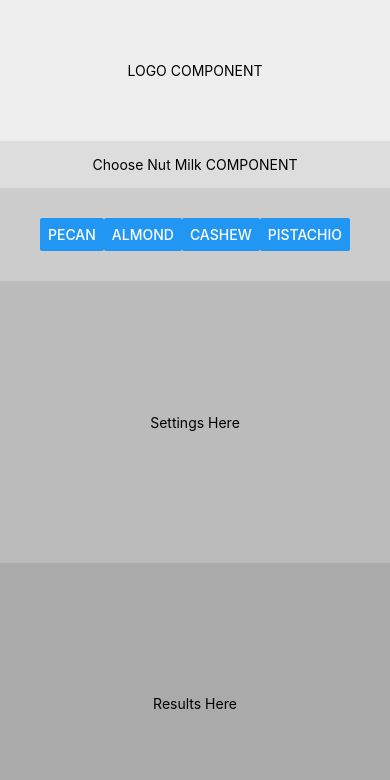
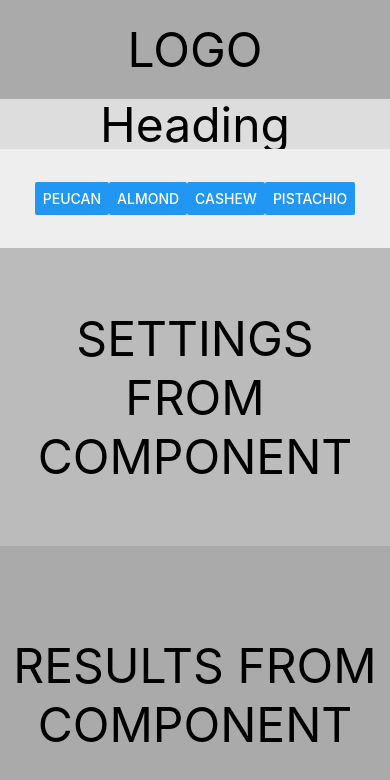
Before and after one commit to stoogs/NotMilk-RN, a React Native app: screen / in a window 390 px wide. Shown: the top 780 px of the page. Built offline with nearby package versions, Linux system fonts and the light colour scheme.

Commit message:
EVERY Section Has a Component - But all are aside each other

```diff
--- a/App.js
+++ b/App.js
@@ -1,48 +1,31 @@
 import React from 'react';
 import { Button, StyleSheet, Text, View } from 'react-native';
-import Logo from './Components/Logo';
-import Heading from './Components/Heading';
+import Logo from './Containers/Logo';
+import Heading from './Containers/Heading';
+import Choices from './Containers/Choices';
+import Settings from './Containers/Settings';
+import Results from './Containers/Results';
 
 export default class App extends React.Component {
-constructor() {
-  super();
-  this.state = {
-    nutChoice: 'Choose Nut',
-  };
-}
-
   render() {
     return (
+
       <View style={styles.container}>
-
         <View style={styles.logo}>
           <Logo />
         </View>
-
         <View style={styles.heading}>
-          <Heading title={this.state.nutChoice} />
+          <Heading />
         </View>
-
-        <View style={styles.nutchoice}>
-          <Button
-            title="Pecan"
-            onPress={() => this.setState({ nutChoice: 'Pecan'})}
-          />
-          <Button
-            title="Almond"
-            onPress={() => this.setState({ nutChoice: 'Almond'})}
-          />
-          <Button
-            title="Cashew"
-            onPress={() => this.setState({ nutChoice: 'Cashew'})}
-          />
-          <Button
-            title="Pistachio"
-            onPress={() => this.setState({ nutChoice: 'Pistachio'})}
-          />
+        <View style={styles.choices}>
+          <Choices />
         </View>
-        <View style={styles.settings}><Text>Settings Here</Text></View>
-        <View style={styles.results}><Text>Results Here</Text></View>
+        <View style={styles.settings}>
+          <Settings />
+        </View>
+        <View style={styles.results}>
+          <Results />
+        </View>
       </View>
     );
   }
@@ -56,7 +39,7 @@ const styles = StyleSheet.create({
     justifyContent: 'center',
   },
   logo: {
-    flex: 3,
+    flex: 2,
     backgroundColor: '#eee',
     width: '100%',
     alignItems: 'center',
@@ -69,9 +52,8 @@ const styles = StyleSheet.create({
     alignItems: 'center',
     justifyContent: 'center',
   },
-  nutchoice: {
+  choices: {
     flex: 2,
-    flexDirection: 'row',
     backgroundColor: '#ccc',
     width: '100%',
     alignItems: 'center',
--- a/Components/Heading.js
+++ /dev/null
@@ -1,8 +0,0 @@
-import React from 'react';
-import { Button, StyleSheet, Text, View } from 'react-native';
-
-const heading = (props) => {
-    return <Text>{props.title} Milk COMPONENT</Text>
-}
-
-export default heading;
--- a/Components/Logo.js
+++ /dev/null
@@ -1,22 +0,0 @@
-import React from 'react';
-import { StyleSheet, View,Text } from 'react-native';
-
-export default class Logo extends React.Component {
-  render() {
-    return (
-      <View>
-        <Text>LOGO COMPONENT</Text>
-      </View>
-    );
-  }
-}
-
-const styles = StyleSheet.create({
-    container: {
-      flex: 1,
-      backgroundColor: '#fbfbf2',
-      alignItems: 'center',
-      justifyContent: 'center',
-      fontSize: 64,
-    },
-});
--- a/Containers/Choices.js
+++ b/Containers/Choices.js
@@ -1,5 +1,7 @@
 import React from 'react';
 import { StyleSheet, View, Text, Button } from 'react-native';
+
+import Heading from './Heading';
 
 export default class Choices extends React.Component {
   constructor() {
@@ -12,8 +14,9 @@ export default class Choices extends React.Component {
     return (
 
       <View style={styles.container}>
+
         <Button
-          title="Pecan"
+            title="Peucan"
             onPress={() => this.setState({ nutChoice: 'Pecan' + ' Milk'})}
           />
           <Button
@@ -29,6 +32,7 @@ export default class Choices extends React.Component {
             onPress={() => this.setState({ nutChoice: 'Pistachio' + ' Milk'})}
           />
         </View>
+
     );
   }
 }
@@ -37,28 +41,10 @@ const styles = StyleSheet.create({
   container: {
     flex: 1,
     flexDirection: 'row',
-    backgroundColor: '#ccc',
+    backgroundColor: '#eee',
     width: '100%',
     alignItems: 'center',
     justifyContent: 'center',
     },
+
   });
-
-
-
-// <Button
-//           title="Pecan"
-//           onPress={() => this.setState({ nutChoice: 'Pecan' + ' Milk'})}
-//         />
-//         <Button
-//           title="Almond"
-//           onPress={() => this.setState({ nutChoice: 'Almond' + ' Milk'})}
-//         />
-//          <Button
-//           title="Cashew"
-//           onPress={() => this.setState({ nutChoice: 'Cashew' + ' Milk'})}
-//         />
-//          <Button
-//           title="Pistachio"
-//           onPress={() => this.setState({ nutChoice: 'Pistachio' + ' Milk'})}
-//         />
--- /dev/null
+++ b/Containers/Heading.js
@@ -0,0 +1,26 @@
+import React from 'react';
+import { StyleSheet, View, Text } from 'react-native';
+
+export default class Heading extends React.Component {
+  render() {
+    return (
+      <View style={styles.container}>
+        <Text style={styles.titleText}>Heading</Text>
+      </View>
+    );
+  }
+}
+
+const styles = StyleSheet.create({
+  container: {
+    flex: 1,
+    fontSize: 32,
+    width: '100%',
+    alignItems: 'center',
+    justifyContent: 'center',
+  },
+  titleText: {
+    fontSize: 48,
+    textAlign: 'center',
+  },
+});
--- /dev/null
+++ b/Containers/Logo.js
@@ -0,0 +1,27 @@
+import React from 'react';
+import { StyleSheet, View, Text } from 'react-native';
+
+export default class Logo extends React.Component {
+  render() {
+    return (
+      <View style={styles.container}>
+        <Text style={styles.titleText}>LOGO</Text>
+      </View>
+    );
+  }
+}
+
+const styles = StyleSheet.create({
+  container: {
+    flex: 1,
+    fontSize: 32,
+    width: '100%',
+    backgroundColor: '#aaa',
+    alignItems: 'center',
+    justifyContent: 'center',
+  },
+  titleText: {
+    fontSize: 48,
+    textAlign: 'center',
+  },
+});
```
Lines whose indentation alone changed are shown as unchanged.
